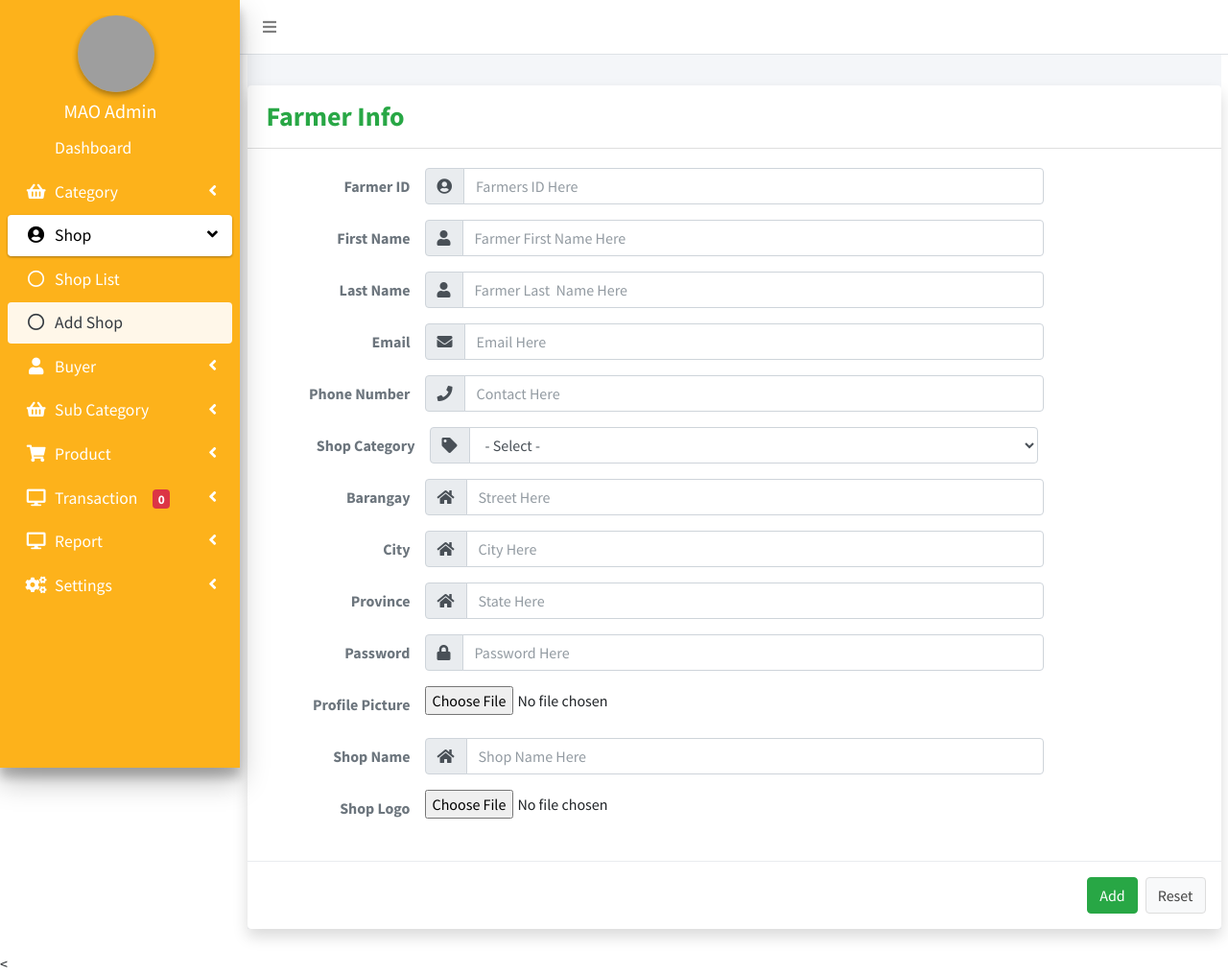
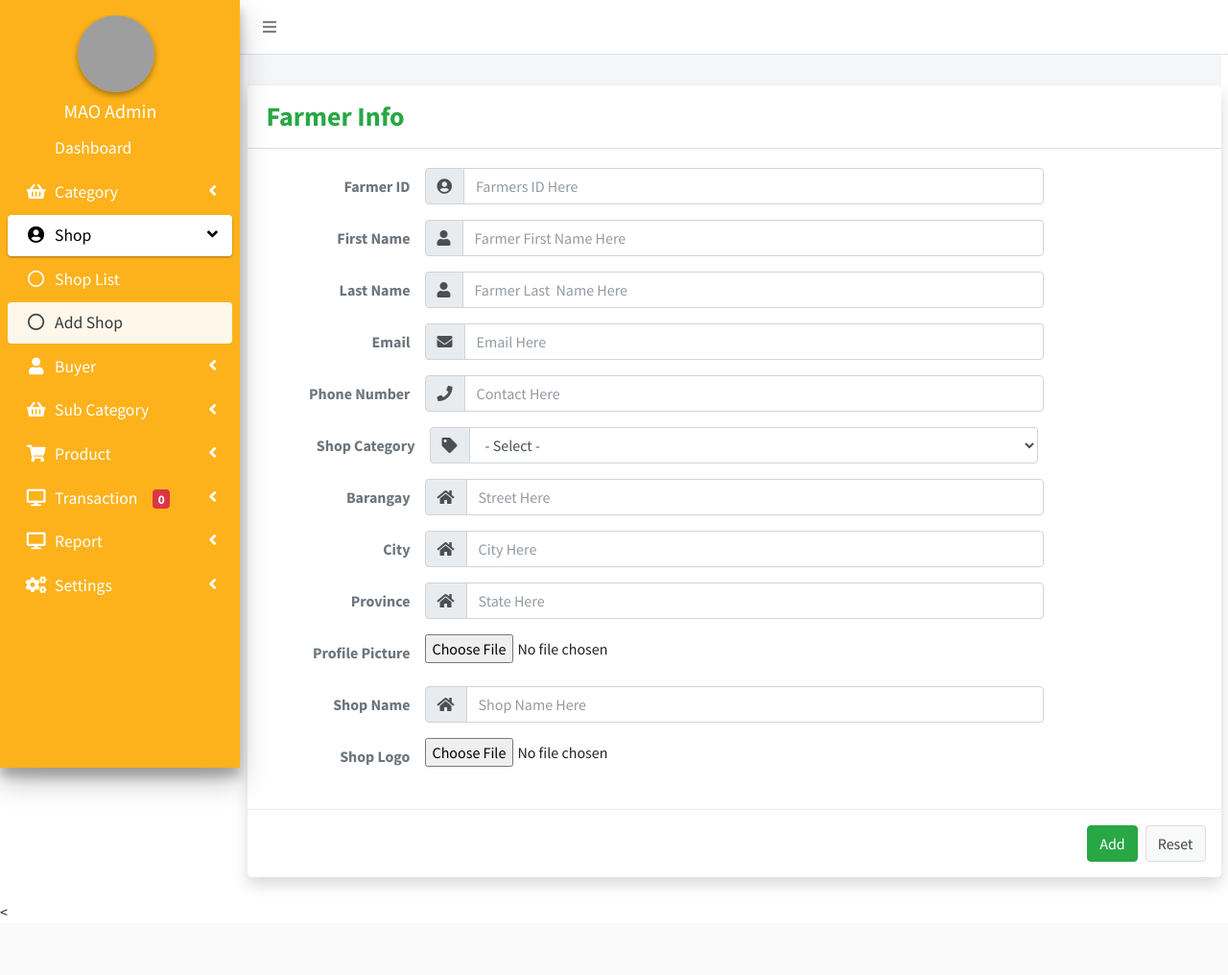
Before and after one commit to markrod1029/sana-all-delivery, a PHP site: page /admin/add_shop.php in a window 1280 px wide. Shown: the whole page at 96% size. After the commit the page ends 954 px from the top, so only its background shows below. Run offline with PHP 8.4, Linux system fonts and the light colour scheme; the visitor is signed in with stand-in values (Sample User, id 1); data comes from the database, SQL or seed files in the repository; data that the repository does not hold is empty; some libraries are stand-ins or nearby versions; grey boxes are pictures that could not be loaded.

Commit message:
modified:

```diff
--- a/admin/add_shop.php
+++ b/admin/add_shop.php
@@ -134,14 +134,6 @@
                     </div>
                 </div>
 
-                <div class="form-group  row">
-                    <label for="fname" class="col-sm-2 text-right control-label col-form-label text-muted">Password </label>
-
-                    <div class="input-group col-sm-8 col-xs-11">
-                        <div class="input-group-prepend"><span class="input-group-text"><i class="fa fa-lock"></i></span></div>
-                        <input type="password" class="form-control" name="password" id="title" placeholder="Password Here" required="">
-                    </div>
-                </div>
 
                 <div class="form-group  row">
                     <label for="fname" class="col-sm-2 text-right control-label col-form-label text-muted">Profile Picture </label>
```
